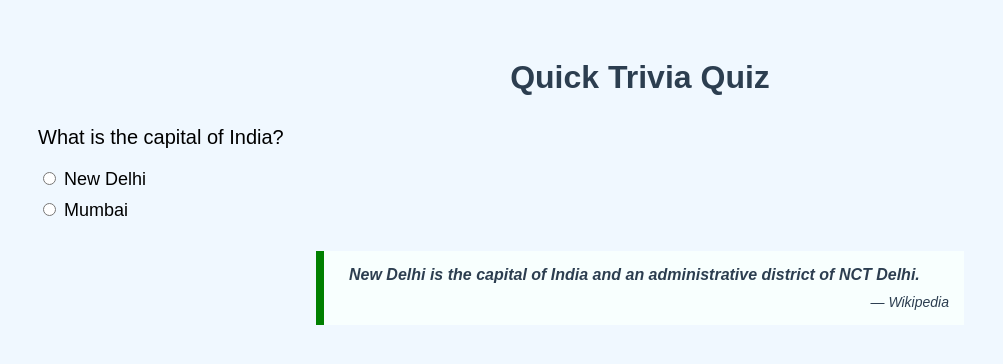
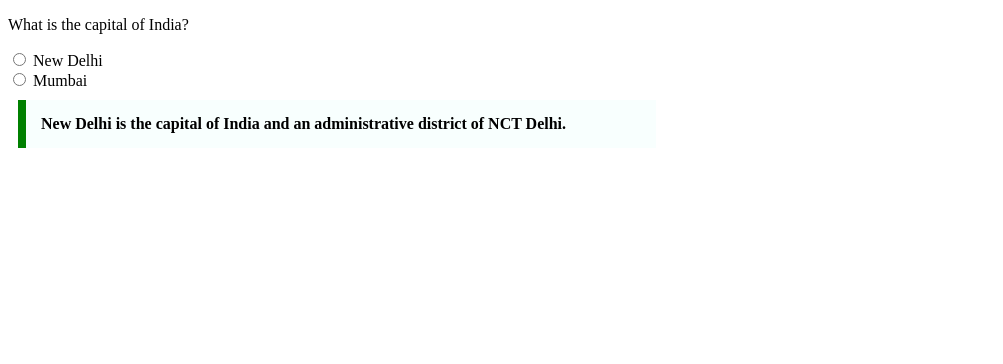
Before and after one commit to acciojob/trivia-AuthAnkit, a website: page main.html in a window 1280 px wide. Shown: the whole page, without its empty margins (0-1003 px from the left). Drawn offline with Linux system fonts and the light colour scheme.

Commit message:
created a submission

```diff
--- a/main.html
+++ b/main.html
@@ -1,70 +1,32 @@
 <!DOCTYPE html>
-<html lang="en">
+<html>
 <head>
-    <meta charset="UTF-8">
-    <meta name="viewport" content="width=device-width, initial-scale=1.0">
-    <title>Quiz for My Friend</title>
     <style>
-        body {
-            font-family: Arial, sans-serif;
-            padding: 30px;
-            background-color: #f0f8ff;
-        }
-
-        h1 {
-            color: #2c3e50;
-            text-align: center;
-        }
-
-        .question {
-            margin: 30px 0;
-            font-size: 20px;
-        }
-
-        .options label {
-            font-size: 18px;
-            display: block;
-            margin: 10px 0;
-        }
-
-        /* Exact styling for the quotation as required */
         blockquote {
             max-width: 600px;
-            margin: 10px auto;
-            padding: 15px 15px 15px 25px;
+            margin: 10px;
+            padding: 15px;
             border-left: 8px solid green;
             background-color: #f8fffe;
             font-weight: bold;
-            color: #2c3e50;
-            font-style: italic;
-        }
-
-        blockquote footer {
-            font-weight: normal;
-            font-size: 14px;
-            text-align: right;
-            margin-top: 10px;
         }
     </style>
 </head>
 <body>
 
-    <h1>Quick Trivia Quiz</h1>
+<p>What is the capital of India?</p>
 
-    <div class="question">
-        <p>What is the capital of India?</p>
+<label>
+    <input type="radio" name="capital" value="new delhi"> New Delhi
+</label>
+<br>
+<label>
+    <input type="radio" name="capital" value="mumbai"> Mumbai
+</label>
 
-        <div class="options">
-            <label><input type="radio" name="capital" value="delhi"> New Delhi</label>
-            <label><input type="radio" name="capital" value="mumbai"> Mumbai</label>
-        </div>
-    </div>
-
-    <!-- Exact quotation with required styling -->
-    <blockquote>
-        New Delhi is the capital of India and an administrative district of NCT Delhi.
-        <footer>— Wikipedia</footer>
-    </blockquote>
+<blockquote>
+    New Delhi is the capital of India and an administrative district of NCT Delhi.
+</blockquote>
 
 </body>
 </html>
```
